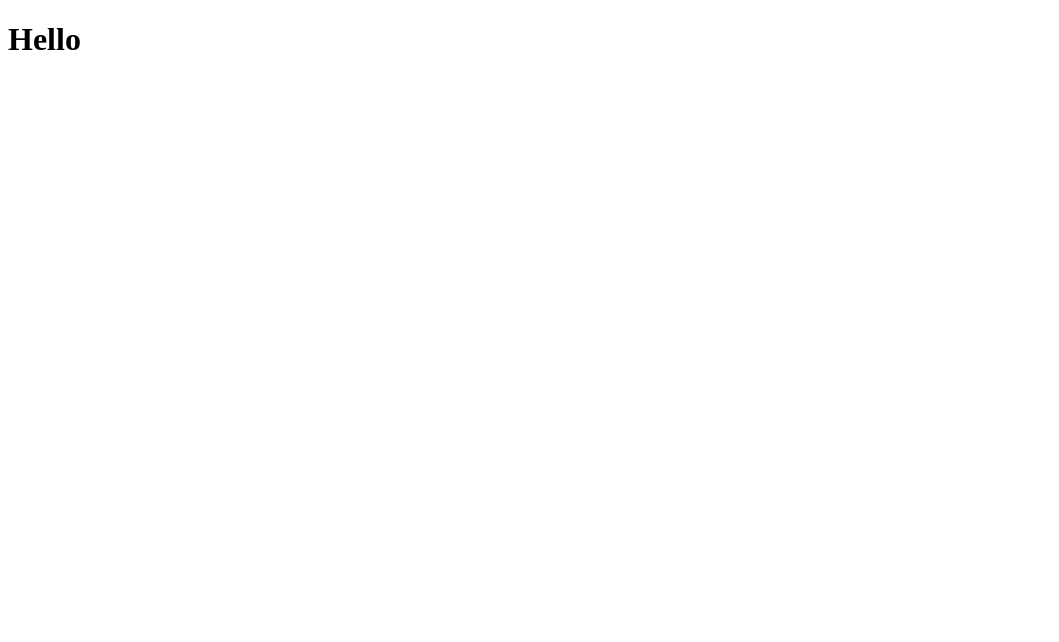
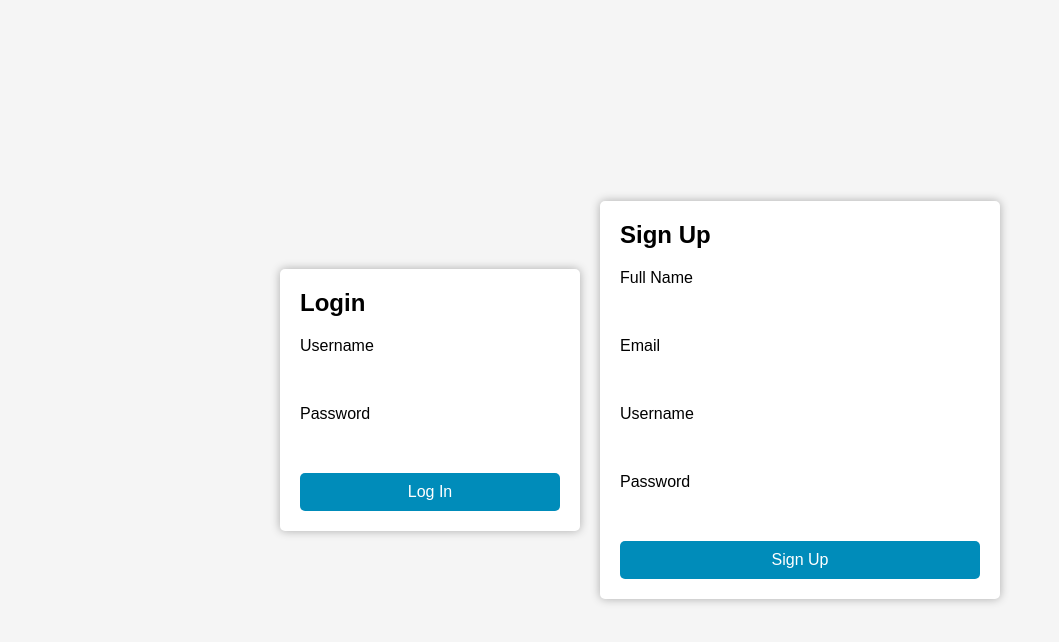
Before and after one commit to SlothDemon451/Car, a plain HTML site: page index.html in a window 1280 px wide. Shown: the whole page, without its empty margins (0-1059 px from the left). Drawn offline with Linux system fonts and the light colour scheme.

Commit message:
index.html updated and style.css added

```diff
--- a/index.html
+++ b/index.html
@@ -1,12 +1,42 @@
 <!DOCTYPE html>
-<html lang="en">
+<html>
 <head>
-    <meta charset="UTF-8">
-    <meta http-equiv="X-UA-Compatible" content="IE=edge">
-    <meta name="viewport" content="width=device-width, initial-scale=1.0">
-    <title>Document</title>
+	<title>Car Website - Login/Sign Up</title>
+	<link rel="stylesheet" type="text/css" href="style.css">
 </head>
 <body>
-    <h1>Hello </h1>
+	<div class="container">
+		<div class="login-box">
+			<h2>Login</h2>
+			<form>
+				<label for="username">Username</label>
+				<input type="text" id="username" name="username" required>
+
+				<label for="password">Password</label>
+				<input type="password" id="password" name="password" required>
+
+				<button type="submit" class="btn">Log In</button>
+			</form>
+		</div>
+
+		<div class="signup-box">
+			<h2>Sign Up</h2>
+			<form>
+				<label for="fullname">Full Name</label>
+				<input type="text" id="fullname" name="fullname" required>
+
+				<label for="email">Email</label>
+				<input type="email" id="email" name="email" required>
+
+				<label for="username">Username</label>
+				<input type="text" id="username" name="username" required>
+
+				<label for="password">Password</label>
+				<input type="password" id="password" name="password" required>
+
+				<button type="submit" class="btn">Sign Up</button>
+			</form>
+		</div>
+	</div>
 </body>
 </html>
--- /dev/null
+++ b/style.css
@@ -0,0 +1,70 @@
+* {
+	box-sizing: border-box;
+	margin: 0;
+	padding: 0;
+}
+
+body {
+	font-family: Arial, sans-serif;
+}
+
+.container {
+	display: flex;
+	flex-wrap: wrap;
+	justify-content: center;
+	align-items: center;
+	height: 100vh;
+	background-color: #f5f5f5;
+}
+
+.login-box, .signup-box {
+	background-color: #fff;
+	border-radius: 5px;
+	box-shadow: 0 0 10px rgba(0, 0, 0, 0.3);
+	padding: 20px;
+	margin: 10px;
+}
+
+.login-box {
+	width: 300px;
+}
+
+.signup-box {
+	width: 400px;
+}
+
+h2 {
+	font-size: 24px;
+	margin-bottom: 20px;
+}
+
+form {
+	display: flex;
+	flex-direction: column;
+}
+
+label {
+	font-size: 16px;
+	margin-bottom: 5px;
+}
+
+input[type="text"], input[type="email"], input[type="password"] {
+	padding: 10px;
+	margin-bottom: 10px;
+	border-radius: 5px;
+	border: none;
+}
+
+button.btn {
+	background-color: #008CBA;
+	color: #fff;
+	padding: 10px;
+	border-radius: 5px;
+	border: none;
+	cursor: pointer;
+	font-size: 16px;
+}
+
+button.btn:hover {
+	background-color: #005f80;
+}
```
